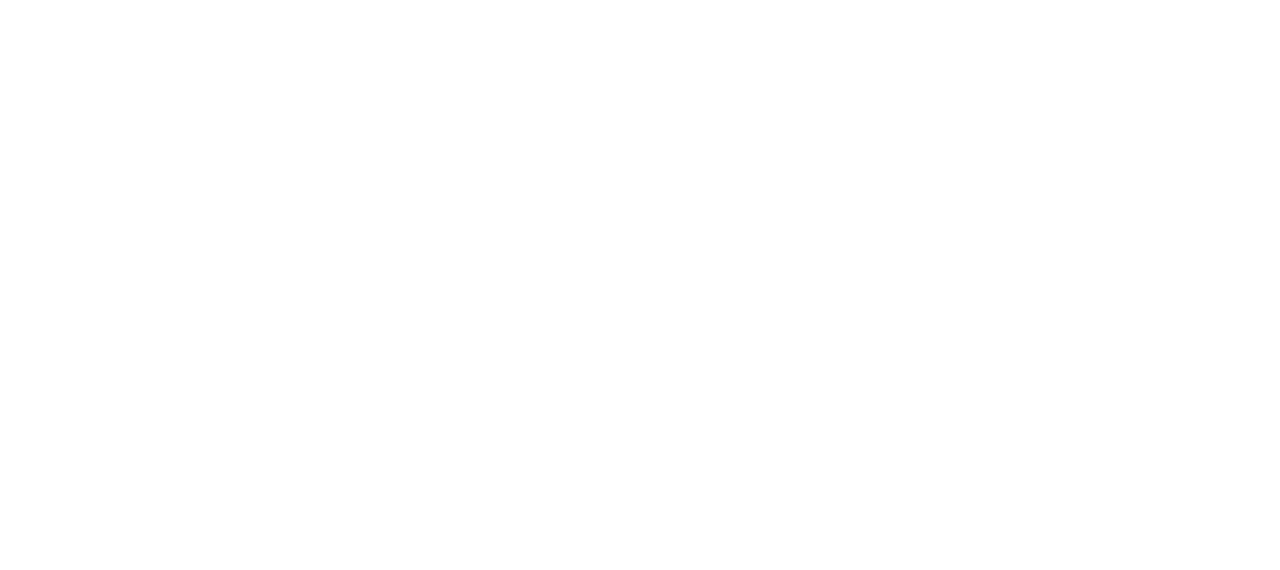
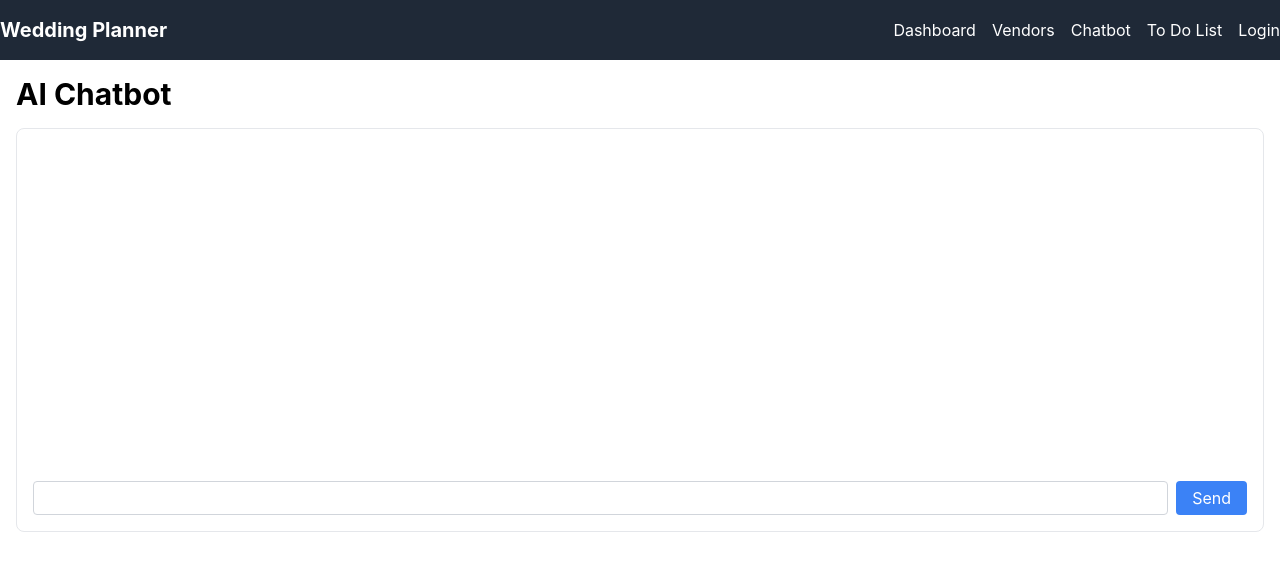
Before and after one commit to sabeer-narula/Wedding, a React (Create React App) app in the folder my-app/: page /Chatbot in a window 1280 px wide. Shown: the top 570 px of the page. Built offline with nearby package versions, Linux system fonts and the light colour scheme.

Commit message:
finally got chatbot working using claude

```diff
--- a/my-app/package.json
+++ b/my-app/package.json
@@ -3,6 +3,7 @@
   "version": "0.1.0",
   "private": true,
   "dependencies": {
+    "@anthropic-ai/sdk": "^0.18.0",
     "@testing-library/jest-dom": "^5.17.0",
     "@testing-library/react": "^13.4.0",
     "@testing-library/user-event": "^13.5.0",
@@ -14,6 +15,7 @@
     "cors": "^2.8.5",
     "express": "^4.18.3",
     "firebase": "^10.8.1",
+    "openai": "^3.3.0",
     "react": "^18.2.0",
     "react-dom": "^18.2.0",
     "react-redux": "^9.1.0",
--- a/my-app/src/App.tsx
+++ b/my-app/src/App.tsx
@@ -9,6 +9,7 @@
 import LiveStream from './components/Livestream';
 import GuestLiveStream from './components/GuestLivestream';
 import Profile from './components/Profile';
+import Chatbot from './components/Chatbot';
 
 function App() {
   return (
@@ -23,6 +24,7 @@
         <Route path="/livestream" component={LiveStream} />
         <Route path="/guest/livestream" component={GuestLiveStream} />
         <Route path="/Profile" component={Profile} />
+        <Route path="/Chatbot" component={Chatbot} />
       </Switch>
     </Router>
   );
--- /dev/null
+++ b/my-app/src/components/Chatbot.tsx
@@ -0,0 +1,68 @@
+import React, { useState } from 'react';
+import Header from './Header';
+import { Anthropic } from "@anthropic-ai/sdk";
+
+
+const Chatbot: React.FC = () => {
+  const [userMessage, setUserMessage] = useState('');
+  const [chatHistory, setChatHistory] = useState<Array<{ user: string; bot: string }>>([]);
+
+  const handleSendMessage = async () => {
+    try {
+      const response = await fetch('http://localhost:3001/api/completions', {
+        method: 'POST',
+        headers: {
+          'Content-Type': 'application/json',
+        },
+        body: JSON.stringify({
+          model: "claude-2",
+          prompt: `Human: ${userMessage}\nAssistant:`,
+          max_tokens_to_sample: 1000,
+          temperature: 0,
+        }),
+      });
+      const data = await response.json();
+      const botMessage = data.completion;
+      setChatHistory([...chatHistory, { user: userMessage, bot: botMessage }]);
+      setUserMessage('');
+    } catch (error) {
+      console.error("Error:", error);
+    }
+  };
+
+  return (
+    <>
+      <Header />
+      <div className="container mx-auto p-4">
+        <h1 className="text-3xl font-bold mb-4">AI Chatbot</h1>
+        <div className="border p-4 rounded-lg">
+          <div className="h-80 overflow-y-auto mb-4">
+            {chatHistory.map((message, index) => (
+              <div key={index} className="mb-2">
+                <strong>User:</strong> {message.user}
+                <br />
+                <strong>Bot:</strong> {message.bot}
+              </div>
+            ))}
+          </div>
+          <div className="flex">
+            <input
+              type="text"
+              className="flex-grow border border-gray-300 rounded px-2 py-1 mr-2"
+              value={userMessage}
+              onChange={(e) => setUserMessage(e.target.value)}
+            />
+            <button
+              className="bg-blue-500 text-white px-4 py-1 rounded"
+              onClick={handleSendMessage}
+            >
+              Send
+            </button>
+          </div>
+        </div>
+      </div>
+    </>
+  );
+};
+
+export default Chatbot;
--- a/my-app/src/components/Header.tsx
+++ b/my-app/src/components/Header.tsx
@@ -29,6 +29,11 @@
           <li>
             <Link to="/vendors" className="hover:text-gray-300">
               Vendors
+            </Link>
+          </li>
+          <li>
+            <Link to="/chatbot" className="hover:text-gray-300">
+              Chatbot
             </Link>
           </li>
           <li>
```
Also changed, not shown: my-app/Proxy.js (added, +37 -0 lines), 1 other file (tests, documents, lock files or other folders).
